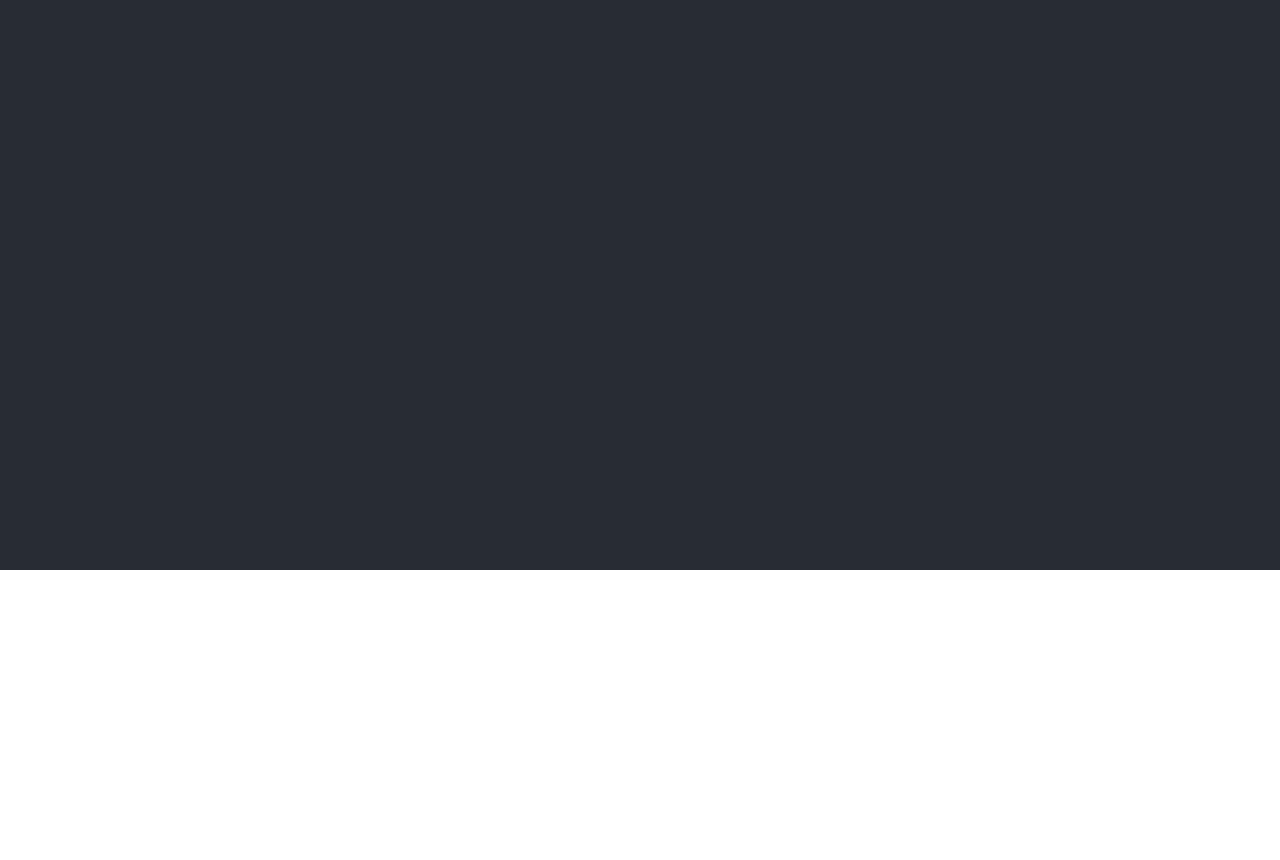
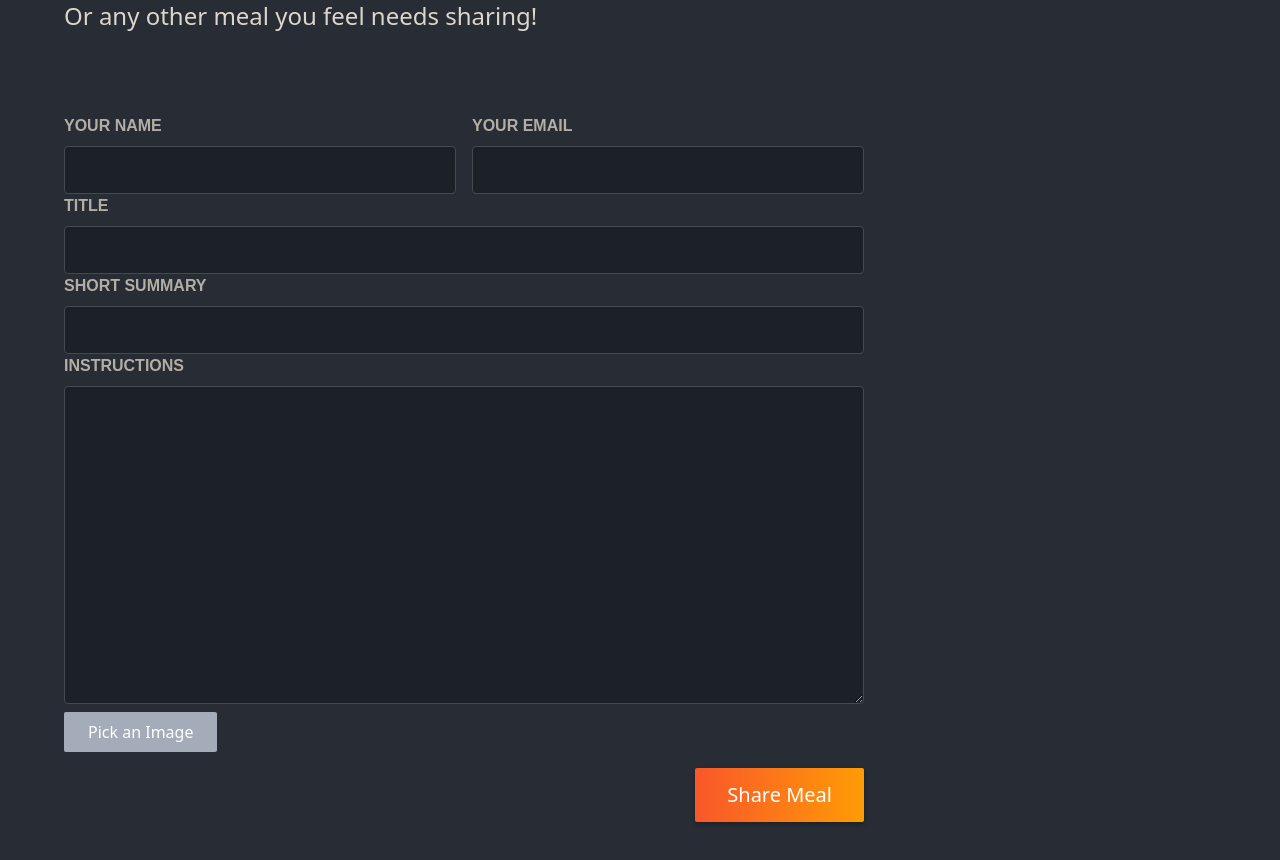
Before and after one commit to TranManhThang96/learn-nextjs-14, a Next.js app: page /meals/share in a window 1280 px wide. Shown: the part 230-1090 px from the top of the page. Before the commit the page ends 800 px from the top, so only its background shows below. Built offline with nearby package versions, Linux system fonts and the light colour scheme.

Commit message:
image picker

```diff
--- a/app/meals/[slug]/page.tsx
+++ b/app/meals/[slug]/page.tsx
@@ -1,6 +1,7 @@
 import Image from 'next/image';
 import classes from './page.module.css';
 import { getMeal } from '@/lib/meals';
+import { notFound } from 'next/navigation';
 
 export default async function MealDetailPage({
   params,
@@ -8,6 +9,12 @@
   params: { slug: string };
 }) {
   const meal: any = await getMeal(params.slug);
+  if (!meal) {
+    notFound();
+  }
+
+  meal.instructions = meal.instructions.replace(/\n/g, '<br />');
+
   return (
     <>
       <header className={classes.header}>
--- /dev/null
+++ b/app/meals/not-found.tsx
@@ -0,0 +1,8 @@
+export default function NotFound() {
+  return (
+    <main className="not-found">
+      <h1>Meal Not found</h1>
+      <p>Unfortunately, we could not find the requested page or resource.</p>
+    </main>
+  );
+}
--- /dev/null
+++ b/app/meals/share/page.module.css
@@ -0,0 +1,98 @@
+.header {
+  gap: 3rem;
+  margin: 3rem auto 5rem auto;
+  width: 90%;
+  max-width: 75rem;
+  color: #ddd6cb;
+  font-size: 1.5rem;
+}
+
+.header h1 {
+  font-family: 'Montserrat', sans-serif;
+}
+
+.highlight {
+  background: linear-gradient(90deg, #f9572a, #ff8a05);
+  background-clip: text;
+  -webkit-background-clip: text;
+  -webkit-text-fill-color: transparent;
+}
+
+.main {
+  width: 90%;
+  max-width: 75rem;
+  margin: 3rem auto;
+  color: white;
+}
+
+.form {
+  max-width: 50rem;
+}
+
+.form label {
+  display: block;
+  margin-bottom: 0.5rem;
+  font-size: 1rem;
+  font-family: 'Montserrat', sans-serif;
+  text-transform: uppercase;
+  color: #b3aea5;
+  font-weight: bold;
+}
+
+.form input,
+.form textarea {
+  display: block;
+  width: 100%;
+  padding: 0.5rem 1rem;
+  border-radius: 4px;
+  border: 1px solid #454952;
+  background: #1c2027;
+  font-size: 1.25rem;
+  font-family: 'Montserrat', sans-serif;
+  color: #ddd6cb;
+}
+
+.form input:focus,
+.form textarea:focus {
+  outline-color: #f99f2a;
+  background-color: #1f252d;
+}
+
+.row {
+  display: flex;
+  gap: 1rem;
+}
+
+.row p {
+  width: 100%;
+}
+
+.actions {
+  text-align: right;
+}
+
+.actions button {
+  border: 0;
+  padding: 0.75rem 2rem;
+  background: linear-gradient(90deg, #f9572a, #ff9b05);
+  border: none;
+  color: #ffffff;
+  border-radius: 2px;
+  cursor: pointer;
+  font: inherit;
+  font-size: 1.25rem;
+  box-shadow: 0 2px 5px rgba(0, 0, 0, 0.3);
+}
+
+.actions button:hover,
+.actions button:focus {
+  background: linear-gradient(90deg, #fd4715, #f9b241);
+}
+
+.actions button:disabled,
+.actions button:hover:disabled,
+.actions button:focus:disabled {
+  background: #ccc;
+  color: #979797;
+  cursor: not-allowed;
+}
--- a/app/meals/share/page.tsx
+++ b/app/meals/share/page.tsx
@@ -1,7 +1,53 @@
 import React from 'react';
+import classes from './page.module.css';
+import ImagePicker from '@/components/Meals/ImagePicker';
 
 const SharePage = () => {
-  return <div>SharePage</div>;
+  return (
+    <>
+      <header className={classes.header}>
+        <h1>
+          Share your <span className={classes.highlight}>favorite meal</span>
+        </h1>
+        <p>Or any other meal you feel needs sharing!</p>
+      </header>
+      <main className={classes.main}>
+        <form className={classes.form}>
+          <div className={classes.row}>
+            <p>
+              <label htmlFor="name">Your name</label>
+              <input type="text" id="name" name="name" required />
+            </p>
+            <p>
+              <label htmlFor="email">Your email</label>
+              <input type="email" id="email" name="email" required />
+            </p>
+          </div>
+          <p>
+            <label htmlFor="title">Title</label>
+            <input type="text" id="title" name="title" required />
+          </p>
+          <p>
+            <label htmlFor="summary">Short Summary</label>
+            <input type="text" id="summary" name="summary" required />
+          </p>
+          <p>
+            <label htmlFor="instructions">Instructions</label>
+            <textarea
+              id="instructions"
+              name="instructions"
+              rows={10}
+              required
+            ></textarea>
+          </p>
+          <ImagePicker />
+          <p className={classes.actions}>
+            <button type="submit">Share Meal</button>
+          </p>
+        </form>
+      </main>
+    </>
+  );
 };
 
 export default SharePage;
--- /dev/null
+++ b/components/Meals/ImagePicker.tsx
@@ -0,0 +1,40 @@
+'use client';
+
+import { useRef } from 'react';
+import classes from './image-picker.module.css';
+
+export default function ImagePicker({
+  label,
+  name,
+}: {
+  label: string;
+  name: string;
+}) {
+  const imageInput = useRef<HTMLInputElement>(null);
+  const handlePickClick = () => {
+    imageInput.current?.click();
+  };
+
+  return (
+    <div className={classes.picker}>
+      <label htmlFor={name}>{label}</label>
+      <div className={classes.controls}>
+        <input
+          className={classes.input}
+          type="file"
+          id={name}
+          accept="image/png, image/jpeg"
+          name={name}
+          ref={imageInput}
+        />
+        <button
+          className={classes.button}
+          type="button"
+          onClick={handlePickClick}
+        >
+          Pick an Image
+        </button>
+      </div>
+    </div>
+  );
+}
--- /dev/null
+++ b/components/Meals/image-picker.module.css
@@ -0,0 +1,45 @@
+.controls {
+  display: flex;
+  align-items: flex-start;
+  gap: 1.5rem;
+  margin-bottom: 1rem;
+}
+
+.picker .input {
+  display: none;
+}
+
+.picker .button {
+  border: 0;
+  padding: 0.5rem 1.5rem;
+  background: #a4abb9;
+  border-radius: 2px;
+  cursor: pointer;
+  font: inherit;
+}
+
+.picker .button:hover,
+.picker .button:focus {
+  background: #b3b9c6;
+}
+
+.preview {
+  width: 10rem;
+  height: 10rem;
+  border: 2px solid #a4abb9;
+  display: flex;
+  justify-content: center;
+  align-items: center;
+  text-align: center;
+  color: #a4abb9;
+  position: relative;
+}
+
+.preview p {
+  margin: 0;
+  padding: 1rem;
+}
+
+.preview img {
+  object-fit: cover;
+}
```
